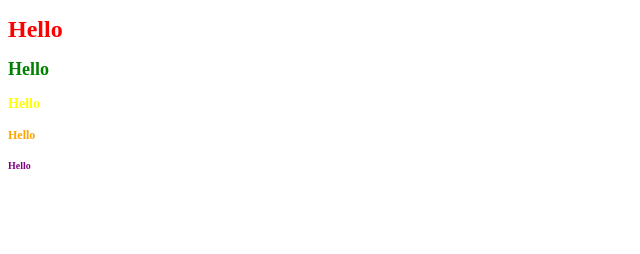
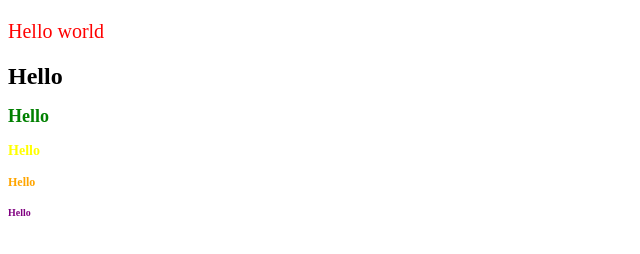
Before and after one commit to AlbianKrasniqi/genesis, a plain HTML site: page index.html in a window 1280 px wide. Shown: the whole page, without its empty margins (0-640 px from the left). Drawn offline with Linux system fonts and the light colour scheme.

Commit message:
Fontsize changed

```diff
--- a/css/main.css
+++ b/css/main.css
@@ -3,11 +3,14 @@
 
 html {
     font-size :12px;
-    font-family: var(--primary-font);
 }
 
+p {
+    font-size :20px;
+    color: red;
+}
 
-h1 { color: red;}
+h1 { color: black;}
 h2 { color: green;}
 h3 { color: yellow;}
 h4 { color: orange;}
--- a/index.html
+++ b/index.html
@@ -5,11 +5,11 @@
     <meta http-equiv="X-UA-Compatible" content="IE=edge">
     <meta name="viewport" content="width=device-width, initial-scale=1.0">
     <link rel="stylesheet" type="text/css" href="css/main.css">
-
     <title> LOCAL GENESIS PROJECT</title>
-
 </head>
 <body>
+
+    <p>Hello world</p>
 
     <h1>Hello</h1>
     <h2>Hello</h2>
```
